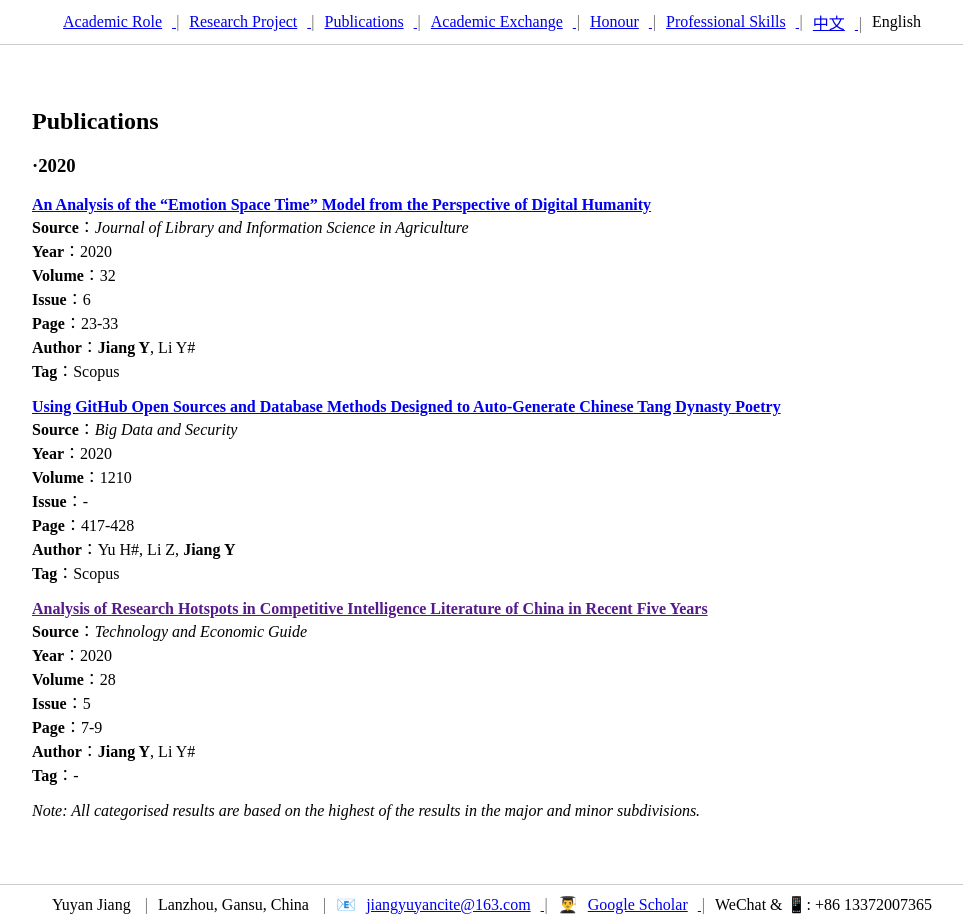
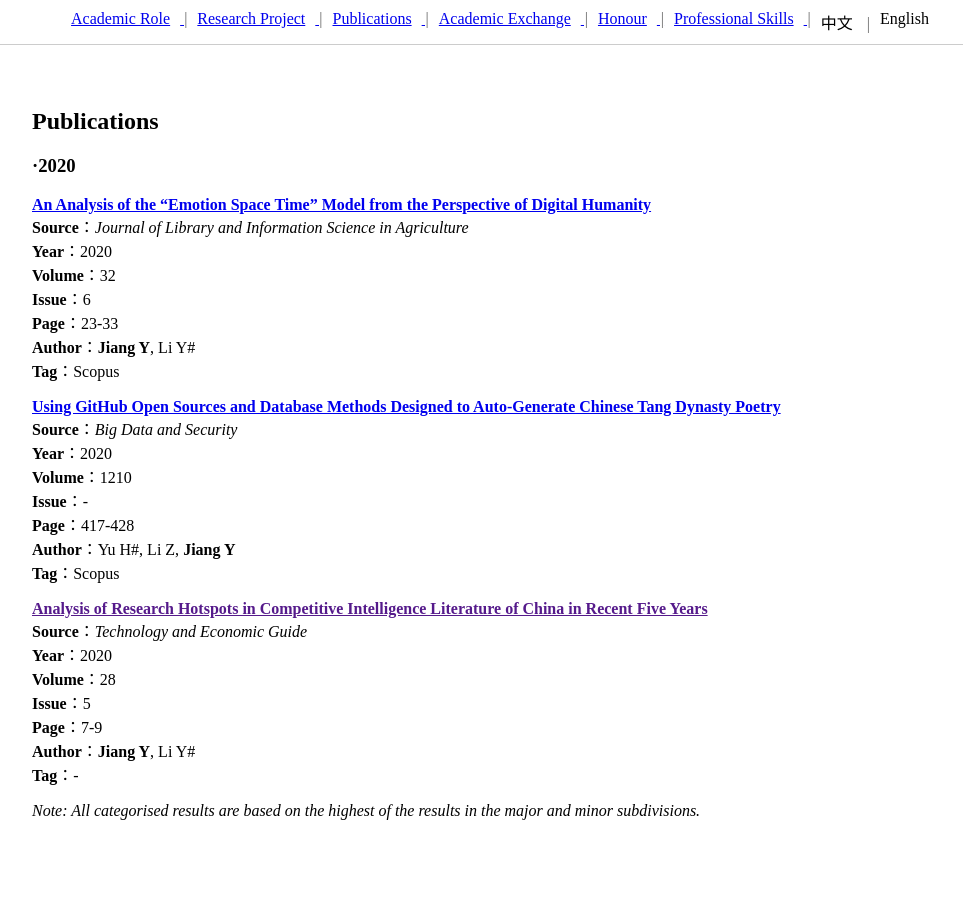
Before and after one commit to jiang-yuyan/Yuyan-Jiang-CV, a Jekyll site: the page built from publication/publication-2020.md, in a window 1280 px wide and 924 px high. Shown: the whole window, without its empty margins (158-1121 px from the left). Built offline with Jekyll 4.4.1, drawn with Linux system fonts in a browser that asks for light colours.

Commit message:
Refactor navigation styles and structure

```diff
--- a/_includes/nav.html
+++ b/_includes/nav.html
@@ -1,18 +1,18 @@
+<!-- ================= Navigation ================= -->
 <style>
-    /* 你的 style 原样复制 */
+body { padding: 60px 0; }
+
 .navigation {
     position: fixed;
     top: 0;
-        left: 0;
     width: 100%;
-        background-color: white;
-        z-index: 1000;
+    background: #fff;
     padding: 10px;
-        border-bottom: 1px solid #ccc;
     display: flex;
     justify-content: center;
-        align-items: center;
     gap: 10px;
+    border-bottom: 1px solid #ccc;
+    z-index: 1000;
 }
 
 .navigation a:not(:last-child)::after {
@@ -21,97 +21,65 @@
     color: #666;
 }
 
-    body {
-        padding-top: 60px;
-        padding-bottom: 60px;
-    }
-
-    .connection {
-        position: fixed;
-        bottom: 0;
-        left: 0;
-        width: 100%;
-        background-color: white;
-        z-index: 1000;
-        padding: 10px;
-        border-top: 1px solid #ccc;
-        display: flex;
-        justify-content: center;
-        align-items: center;
-        gap: 10px;
-    }
-
-    .connection a:not(:last-child)::after {
-        content: " | ";
-        margin-left: 10px;
-        color: #666;
-    }
-
-    .dropdown {
-        position: relative;
-        display: inline-block;
-    }
+.dropdown { position: relative; }
 
 .dropdown-menu {
     display: none;
     position: absolute;
-        background-color: white;
-        min-width: 100px;
-        box-shadow: 0px 8px 16px rgba(0,0,0,0.2);
-        z-index: 1001;
-        border: 1px solid #ccc;
     top: 100%;
     left: 0;
+    background: #fff;
+    border: 1px solid #ccc;
+    min-width: 120px;
+    z-index: 1001;
 }
 
+.dropdown:hover .dropdown-menu { display: block; }
+
 .dropdown-menu a {
-        color: black;
+    display: block;
     padding: 8px 12px;
-        text-decoration: none;
-        display: block;
-        font-size: 14px;
 }
 
-    .dropdown-menu a:hover {
-        background-color: #f1f1f1;
-    }
-
-    .dropdown:hover .dropdown-menu {
-        display: block;
-    }
-
-    .dropdown-menu a::after {
-        content: none !important;
-    }
+.dropdown-menu a::after { content: none !important; }
 </style>
 
-<div class="navigation">
-  <a href="https://jiang-yuyan.github.io/Yuyan-Jiang-CV/role/roles">Academic Role</a>
-  <a href="https://jiang-yuyan.github.io/Yuyan-Jiang-CV/project/projects">Research Project</a>
+<nav class="navigation">
+    <a class="nav" href="{{ site.baseurl }}/role/roles">Academic Role</a>
+    <a class="nav" href="{{ site.baseurl }}/project/projects">Research Project</a>
 
     <div class="dropdown">
-    <a href="https://jiang-yuyan.github.io/Yuyan-Jiang-CV/publication/publications">Publications</a>
+        <a class="nav" href="{{ site.baseurl }}/publication/publications">Publications</a>
         <div class="dropdown-menu">
-      <a href="https://jiang-yuyan.github.io/Yuyan-Jiang-CV/publication/publication-2025">2025</a>
-      <a href="https://jiang-yuyan.github.io/Yuyan-Jiang-CV/publication/publication-2024">2024</a>
-      <a href="https://jiang-yuyan.github.io/Yuyan-Jiang-CV/publication/publication-2023">2023</a>
-      <a href="https://jiang-yuyan.github.io/Yuyan-Jiang-CV/publication/publication-2022">2022</a>
-      <a href="https://jiang-yuyan.github.io/Yuyan-Jiang-CV/publication/publication-2021">2021</a>
-      <a href="https://jiang-yuyan.github.io/Yuyan-Jiang-CV/publication/publication-2020">2020</a>
+            {% for y in (2025..2020) %}
+            <a class="nav" href="{{ site.baseurl }}/publication/publication-{{ y }}">{{ y }}</a>
+            {% endfor %}
         </div>
     </div>
 
-  <a href="https://jiang-yuyan.github.io/Yuyan-Jiang-CV/exchange/exchanges">Academic Exchange</a>
-  <a href="https://jiang-yuyan.github.io/Yuyan-Jiang-CV/honour/honours">Honour</a>
-  <a href="https://jiang-yuyan.github.io/Yuyan-Jiang-CV/skill/skills">Professional Skills</a>
-  <a href="https://jiang-yuyan.github.io/Yuyan-Jiang-CV/publication/publication-2020-zh">中文</a>
-  <a>English</a>
-</div>
+    <a class="nav" href="{{ site.baseurl }}/exchange/exchanges">Academic Exchange</a>
+    <a class="nav" href="{{ site.baseurl }}/honour/honours">Honour</a>
+    <a class="nav" href="{{ site.baseurl }}/skill/skills">Professional Skills</a>
 
-<div class="connection">
-  <a>Yuyan Jiang</a>
-  <a>Lanzhou, Gansu, China</a>
-  📧 <a href="mailto:jiangyuyancite@163.com">jiangyuyancite@163.com</a>
-  👨‍🎓 <a href="https://scholar.google.com/citations?user=QTCEilEAAAAJ">Google Scholar</a>
-  <a>WeChat & 📱: +86 13372007365</a>
-</div>
+    <a id="lang-zh">中文</a>
+    <a id="lang-en">English</a>
+</nav>
+
+<script>
+(() => {
+    const zh = location.pathname.includes('-zh');
+    const swap = (u, toZh) =>
+        u.replace(/(-zh)?(\.html)?$/, toZh ? '-zh$2' : '$2');
+
+    document.querySelectorAll('.nav').forEach(a =>
+        a.href = swap(a.href, zh)
+    );
+
+    document.getElementById('lang-zh').onclick =
+        () => location.href = swap(location.href, true);
+
+    document.getElementById('lang-en').onclick =
+        () => location.href = swap(location.href, false);
+})();
+</script>
+<!-- ================= End Navigation ================= -->
```
Lines whose indentation alone changed are shown as unchanged.
